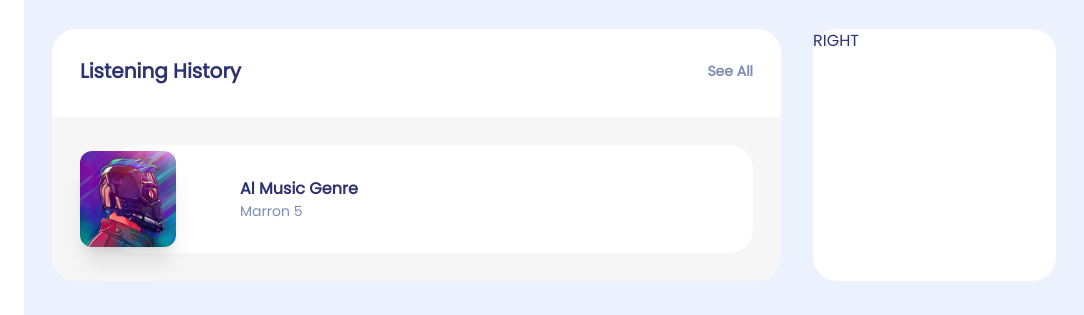
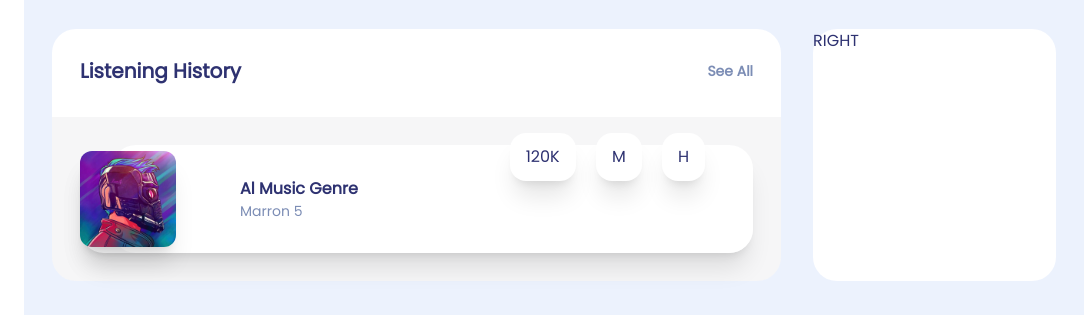
Before and after one commit to Alexis1476/tailwind-project, a website: page src/musicStream.html in a window 1280 px wide. Shown: the part 485-800 px from the top of the page, 196-1280 px from the left. Drawn offline with Linux system fonts and the light colour scheme.

Commit message:
Ajout des boutons d'options sur la card

```diff
--- a/src/musicStream.html
+++ b/src/musicStream.html
@@ -194,14 +194,17 @@
                 <!--Contenu liste de chansons-->
                 <div class="flex p-7 space-y-4 bg-gray-600 bg-opacity-5 rounded-b-3xl my-7">
 
-                    <div class="relative w-full">
+                    <div class="relative w-full shadow-xl rounded-3xl">
                         <div class="ml-8 bg-white pl-32 rounded-3xl py-8">
                             <h3 class="font-bold">Al Music Genre</h3>
                             <h4 class="text-sm text-[#7C8DB5]">Marron 5</h4>
                         </div>
                         <img class="absolute left-0 top-1.5 h-24 rounded-xl shadow-xl" src="../img/avatar.png"
                              alt="Cover">
-                        <div class="">
+                        <div class="absolute space-x-4 -top-3 right-12">
+                            <button class="bg-white rounded-2xl p-3 px-4 shadow-xl">120K</button>
+                            <button class="bg-white rounded-2xl p-3 px-4 shadow-xl">M</button>
+                            <button class="bg-white rounded-2xl p-3 px-4 shadow-xl">H</button>
                             <!--Elements superposés-->
                         </div>
                     </div>
```
Also changed, not shown: dist/style.css.
